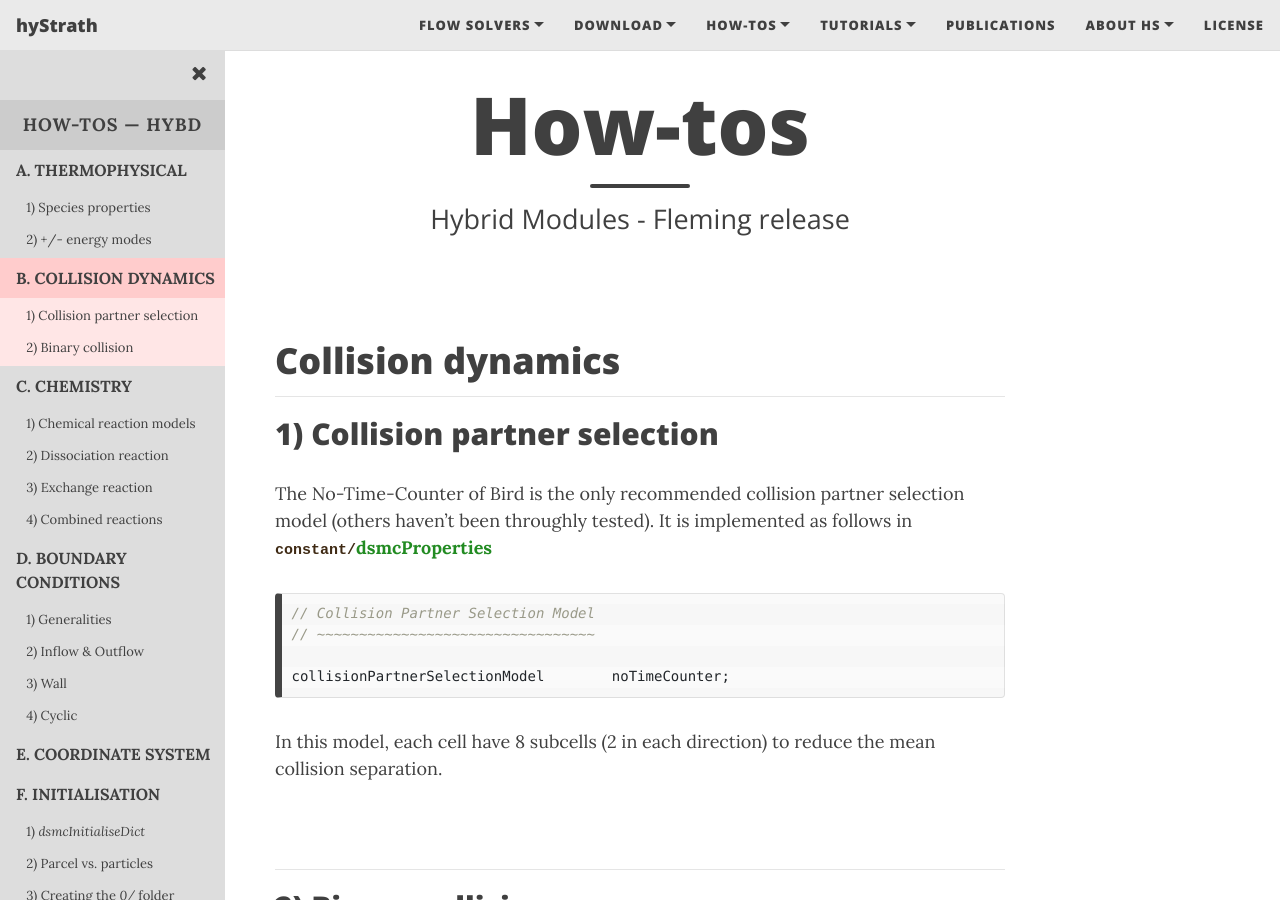
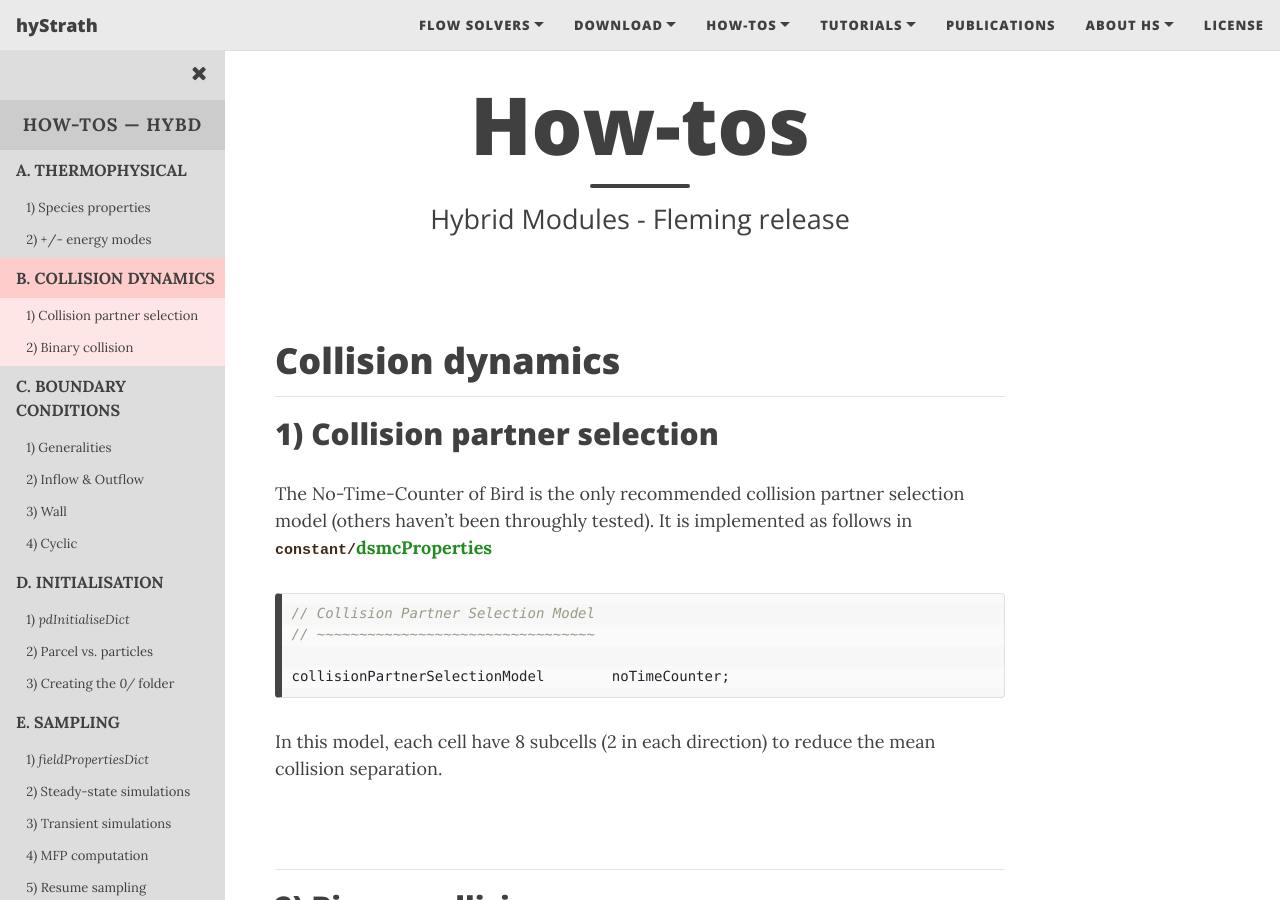
Before and after one commit to hystrath/hystrath.github.io, a Jekyll site: the page built from how-tos-picdsmc-fleming/how-tos-picdsmc-fleming-collision-dynamics.md, in a window 1280 px wide and 900 px high. Built offline with Jekyll 4.4.1, drawn with Linux system fonts in a browser that asks for light colours; nearby versions of some CDN libraries; formulas are drawn with MathJax 3.

Commit message:
Editing pages

```diff
--- a/_config.yml
+++ b/_config.yml
@@ -40,7 +40,7 @@ navbar-links:
     - CFD: "how-tos-cfd-fleming/how-tos-cfd-fleming"
     - DSMC: "how-tos-dsmc-fleming/how-tos-dsmc-fleming"
     - PIC-DSMC: "how-tos-picdsmc-fleming/how-tos-picdsmc-fleming"
-    - Hybrids: "how-tos-hybrids-fleming/how-tos-hybrids-fleming"
+    - CFD-DSMC: "how-tos-cfddsmc-fleming/how-tos-cfddsmc-fleming"
   Tutorials:
     - hy2Foam: "tutos-hy2foam"
     - hyFoam: "tutos-hyfoam"
--- a/how-tos-picdsmc-fleming/how-tos-picdsmc-fleming-collision-dynamics.md
+++ b/how-tos-picdsmc-fleming/how-tos-picdsmc-fleming-collision-dynamics.md
@@ -16,35 +16,25 @@ nav-short: true
   <a href="https://hystrath.github.io/how-tos-picdsmc-fleming/how-tos-picdsmc-fleming-collision-dynamics/#1-collision-partner-selection"  style="background-color:#FFE6E6; padding-top:4px; padding-bottom:4px"><span style="font-size:13px">&nbsp;&nbsp; 1) Collision partner selection</span></a>
   <a href="https://hystrath.github.io/how-tos-picdsmc-fleming/how-tos-picdsmc-fleming-collision-dynamics/#2-binary-collision"  style="background-color:#FFE6E6; padding-top:4px"><span style="font-size:13px">&nbsp;&nbsp; 2) Binary collision</span></a>
 
-  <a href="https://hystrath.github.io/how-tos-picdsmc-fleming/how-tos-picdsmc-fleming-chemistry/"><b>C. CHEMISTRY</b></a>
-  <a href="https://hystrath.github.io/how-tos-picdsmc-fleming/how-tos-picdsmc-fleming-chemistry/#1-chemical-reaction-models"  style="padding-top:4px; padding-bottom:4px"><span style="font-size:13px">&nbsp;&nbsp; 1) Chemical reaction models</span></a>
-  <a href="https://hystrath.github.io/how-tos-picdsmc-fleming/how-tos-picdsmc-fleming-chemistry/#2-dissociation-reaction"  style="padding-top:4px; padding-bottom:4px"><span style="font-size:13px">&nbsp;&nbsp; 2) Dissociation reaction</span></a>
-  <a href="https://hystrath.github.io/how-tos-picdsmc-fleming/how-tos-picdsmc-fleming-chemistry/#3-exchange-reaction"  style="padding-top:4px; padding-bottom:4px"><span style="font-size:13px">&nbsp;&nbsp; 3) Exchange reaction</span></a>
-  <a href="https://hystrath.github.io/how-tos-picdsmc-fleming/how-tos-picdsmc-fleming-chemistry/#4-combined-reactions"  style="padding-top:4px"><span style="font-size:13px">&nbsp;&nbsp; 4) Combined reactions</span></a>
-
-  <a href="https://hystrath.github.io/how-tos-picdsmc-fleming/how-tos-picdsmc-fleming-boundary-conditions"><b>D. BOUNDARY CONDITIONS</b></a>
+  <a href="https://hystrath.github.io/how-tos-picdsmc-fleming/how-tos-picdsmc-fleming-boundary-conditions"><b>C. BOUNDARY CONDITIONS</b></a>
   <a href="https://hystrath.github.io/how-tos-picdsmc-fleming/how-tos-picdsmc-fleming-boundary-conditions/#1-generalities"  style="padding-top:4px; padding-bottom:4px"><span style="font-size:13px">&nbsp;&nbsp; 1) Generalities</span></a>
   <a href="https://hystrath.github.io/how-tos-picdsmc-fleming/how-tos-picdsmc-fleming-boundary-conditions/#2-inflow--outflow-boundary-conditions"  style="padding-top:4px; padding-bottom:4px"><span style="font-size:13px">&nbsp;&nbsp; 2) Inflow & Outflow</span></a>
   <a href="https://hystrath.github.io/how-tos-picdsmc-fleming/how-tos-picdsmc-fleming-boundary-conditions/#3-wall-boundary-conditions"  style="padding-top:4px; padding-bottom:4px"><span style="font-size:13px">&nbsp;&nbsp; 3) Wall</span></a>
   <a href="https://hystrath.github.io/how-tos-picdsmc-fleming/how-tos-picdsmc-fleming-boundary-conditions/#4-cyclic-boundary-conditions"  style="padding-top:4px"><span style="font-size:13px">&nbsp;&nbsp; 4) Cyclic</span></a>
 
-  <a href="https://hystrath.github.io/how-tos-picdsmc-fleming/how-tos-picdsmc-fleming-coordinate-system/"><b>E. COORDINATE SYSTEM</b></a>
-
-  <a href="https://hystrath.github.io/how-tos-picdsmc-fleming/how-tos-picdsmc-fleming-initialisation/"><b>F. INITIALISATION</b></a>
-  <a href="https://hystrath.github.io/how-tos-picdsmc-fleming/how-tos-picdsmc-fleming-initialisation/#1-the-dsmcinitialisedict-dictionary"  style="padding-top:4px; padding-bottom:4px"><span style="font-size:13px">&nbsp;&nbsp; 1) <i>dsmcInitialiseDict</i></span></a>
+  <a href="https://hystrath.github.io/how-tos-picdsmc-fleming/how-tos-picdsmc-fleming-initialisation/"><b>D. INITIALISATION</b></a>
+  <a href="https://hystrath.github.io/how-tos-picdsmc-fleming/how-tos-picdsmc-fleming-initialisation/#1-the-pdinitialisedict-dictionary"  style="padding-top:4px; padding-bottom:4px"><span style="font-size:13px">&nbsp;&nbsp; 1) <i>pdInitialiseDict</i></span></a>
   <a href="https://hystrath.github.io/how-tos-picdsmc-fleming/how-tos-picdsmc-fleming-initialisation/#2-dsmc-parcel-vs-real-particles"  style="padding-top:4px; padding-bottom:4px"><span style="font-size:13px">&nbsp;&nbsp; 2) Parcel vs. particles</span></a>
   <a href="https://hystrath.github.io/how-tos-picdsmc-fleming/how-tos-picdsmc-fleming-initialisation/#3-creating-the-0-folder"  style="padding-top:4px"><span style="font-size:13px">&nbsp;&nbsp; 3) Creating the <i>0/</i> folder</span></a>
 
-  <a href="https://hystrath.github.io/how-tos-picdsmc-fleming/how-tos-picdsmc-fleming-sampling/"><b>G. SAMPLING</b></a>
+  <a href="https://hystrath.github.io/how-tos-picdsmc-fleming/how-tos-picdsmc-fleming-sampling/"><b>E. SAMPLING</b></a>
   <a href="https://hystrath.github.io/how-tos-picdsmc-fleming/how-tos-picdsmc-fleming-sampling/#1-the-fieldpropertiesdict-dictionary"  style="padding-top:4px; padding-bottom:4px"><span style="font-size:13px">&nbsp;&nbsp; 1) <i>fieldPropertiesDict</i></span></a>
   <a href="https://hystrath.github.io/how-tos-picdsmc-fleming/how-tos-picdsmc-fleming-sampling/#2-steady-state-simulations"  style="padding-top:4px; padding-bottom:4px"><span style="font-size:13px">&nbsp;&nbsp; 2) Steady-state simulations</span></a>
   <a href="https://hystrath.github.io/how-tos-picdsmc-fleming/how-tos-picdsmc-fleming-sampling/#3-transient-simulations" style="padding-top:4px; padding-bottom:4px"><span style="font-size:13px">&nbsp;&nbsp; 3) Transient simulations</span></a>
   <a href="https://hystrath.github.io/how-tos-picdsmc-fleming/how-tos-picdsmc-fleming-sampling/#4-mean-free-path-computation"  style="padding-top:4px; padding-bottom:4px"><span style="font-size:13px">&nbsp;&nbsp; 4) MFP computation</span></a>
   <a href="https://hystrath.github.io/how-tos-picdsmc-fleming/how-tos-picdsmc-fleming-sampling/#5-resume-sampling" style="padding-top:4px"><span style="font-size:13px">&nbsp;&nbsp; 5) Resume sampling</span></a>
 
-  <a href="https://hystrath.github.io/how-tos-picdsmc-fleming/how-tos-picdsmc-fleming-load-balancing/"><b>H. LOAD BALANCING</b></a>
-  <a href="https://hystrath.github.io/how-tos-picdsmc-fleming/how-tos-picdsmc-fleming/#i-adaptive-mesh-refinement"><b>I. ADAPTIVE MESH REFINEMENT</b></a>
-  <a href="https://hystrath.github.io/how-tos-picdsmc-fleming/how-tos-picdsmc-fleming/#j-monitoring--post-processing"><b>J. MONITORING & POST-PROCESSING</b></a>
+  <a href="https://hystrath.github.io/how-tos-picdsmc-fleming/how-tos-picdsmc-fleming/#j-monitoring--post-processing"><b>F. MONITORING & POST-PROCESSING</b></a>
 </div>
 
 <span style="position: fixed;font-size:30px;cursor:pointer; margin:0px; top:60px;left:30px;" onclick="reopenNav()">&#9776;</span>
```
Also changed, not shown: how-tos-picdsmc-fleming/how-tos-picdsmc-fleming-boundary-conditions.md (+1 -1 lines), how-tos-picdsmc-fleming/how-tos-picdsmc-fleming-initialisation.md (+7 -17 lines), how-tos-picdsmc-fleming/how-tos-picdsmc-fleming-sampling.md (+5 -15 lines), how-tos-picdsmc-fleming/how-tos-picdsmc-fleming-thermophysical.md (+4 -4 lines).
